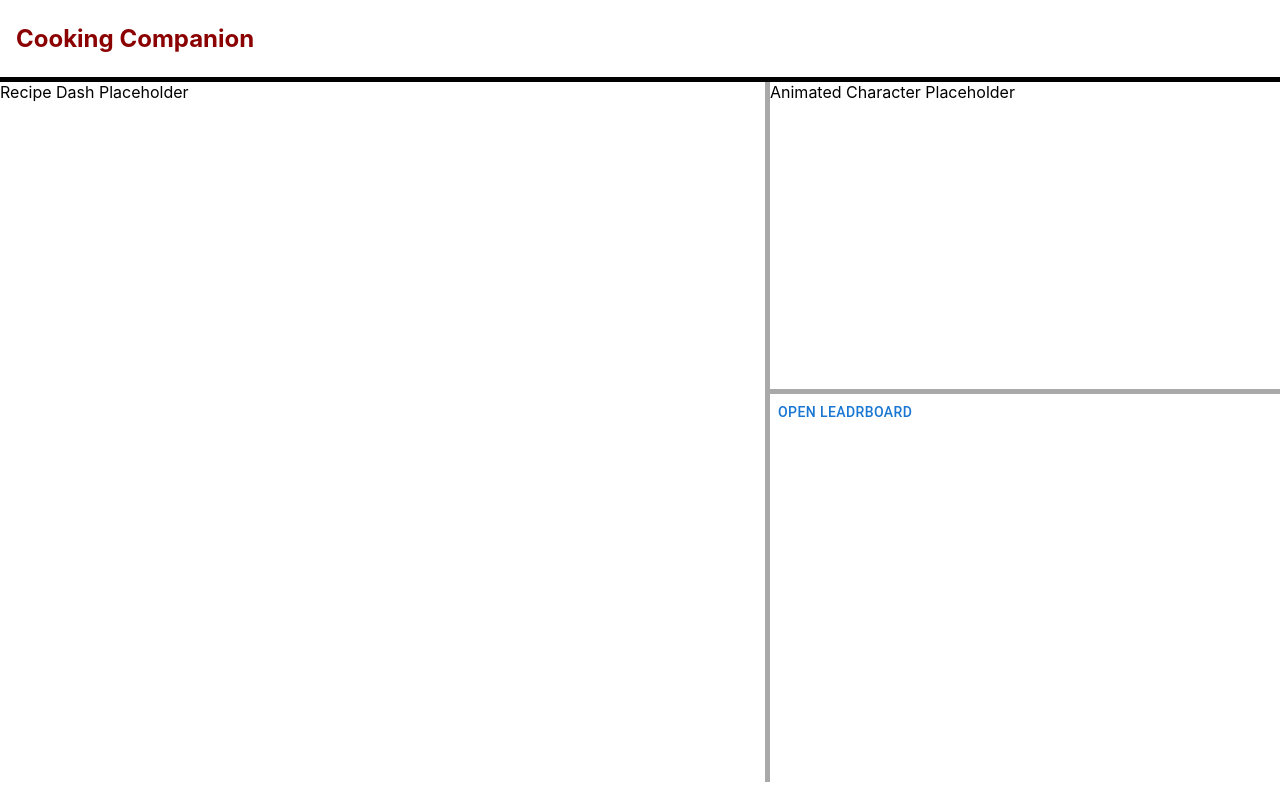
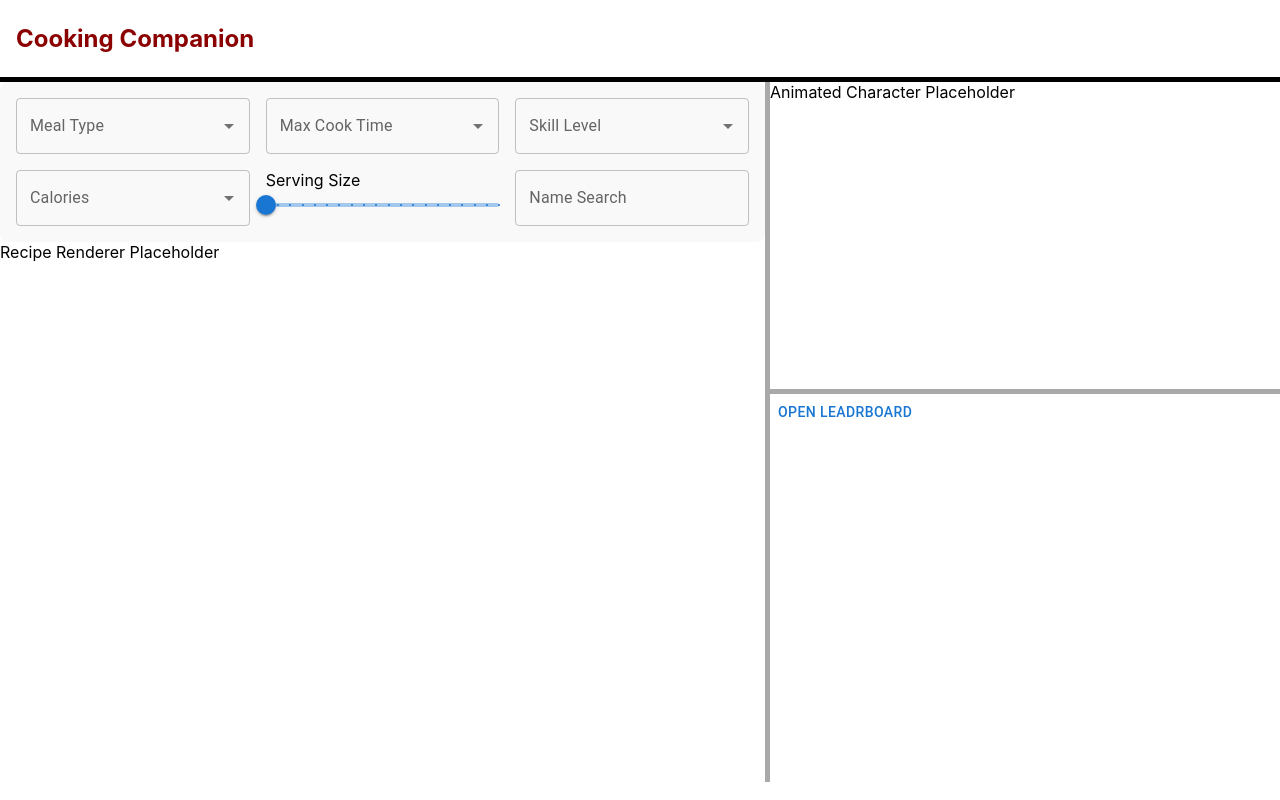
Before and after one commit to 4rcher0116/cooking-companion, a React (Create React App) app: page /dashboard in a window 1280 px wide. Built offline with nearby package versions, Linux system fonts and the light colour scheme.

Commit message:
Filter menu component

```diff
--- a/src/components/DashboardModules/RecipeDashboard.tsx
+++ b/src/components/DashboardModules/RecipeDashboard.tsx
@@ -1,32 +1,109 @@
-import React from 'react'
+import {
+  TextField,
+  Slider,
+  Autocomplete,
+  FormControl,
+  FormLabel,
+  RadioGroup,
+  FormControlLabel,
+  Radio,
+  Grid,
+} from "@mui/material";
 import styles from './styles/_RecipeDashboard.module.css'
 
 const RecipeDashboard = () => {
   return (
     <div>
-        <div>Filter Menu Placeholder</div>
+        <FilterMenu />
         <div>Recipe Renderer Placeholder</div>
     </div>
   )
 }
 
+
 const FilterMenu = () => {
-  /**
-   * Filters to implement
-   * Meal type - autocomplete - Options: breakfast, lunch, dinner, snack/dessert
-   * Max Cook time - autocompelte - Options: 'Quick(under 15 minutes)', 'Short(15-30 minutes)', 'Moderate (30-60 minutes)', 'Long (60-90 minutes)', 'Unlimited/No Limit',
-   * Serving size - slider - 1-20
-   * Skill level - options: beginner, intermediate, advanced
-   * calories - autocomplete - Options: Low(under 200 calories), Moderate (under 400 calories), standard (under 600 calories), hearty ( under 800 calories), high (over 800 calories)
-   * Name search - text field
-
-  */
+  // Options for the autocomplete fields
+  const mealTypeOptions = ["Breakfast", "Lunch", "Dinner", "Snack/Dessert"];
+  const cookTimeOptions = [
+    "Quick (under 15 minutes)",
+    "Short (15-30 minutes)",
+    "Moderate (30-60 minutes)",
+    "Long (60-90 minutes)",
+    "Unlimited/No Limit",
+  ];
+  const calorieOptions = [
+    "Low (under 200 calories)",
+    "Moderate (under 400 calories)",
+    "Standard (under 600 calories)",
+    "Hearty (under 800 calories)",
+    "High (over 800 calories)",
+  ];
+  const skillLevelOptions = ["Beginner", "Intermediate", "Advanced"];
 
   return (
     <div className={styles.filterMenuContainer}>
-
+      <Grid container spacing={2}>
+        {/* Row 1 */}
+        <Grid item xs={4}>
+          <Autocomplete
+            options={mealTypeOptions}
+            renderInput={(params) => (
+              <TextField {...params} label="Meal Type" variant="outlined" />
+            )}
+            className={styles.filterItem}
+          />
+        </Grid>
+        <Grid item xs={4}>
+          <Autocomplete
+            options={cookTimeOptions}
+            renderInput={(params) => (
+              <TextField {...params} label="Max Cook Time" variant="outlined" />
+            )}
+            className={styles.filterItem}
+          />
+        </Grid>
+        <Grid item xs={4}>
+          <Autocomplete
+            options={skillLevelOptions}
+            renderInput={(params) => (
+              <TextField {...params} label="Skill Level" variant="outlined" />
+            )}
+            className={styles.filterItem}
+          />
+        </Grid>
+        {/* Row 2 */}
+        <Grid item xs={4}>
+          <Autocomplete
+            options={calorieOptions}
+            renderInput={(params) => (
+              <TextField {...params} label="Calories" variant="outlined" />
+            )}
+            className={styles.filterItem}
+          />
+        </Grid>
+        <Grid item xs={4}>
+          <div className={styles.filterItem}>
+            <label>Serving Size</label>
+            <Slider
+              defaultValue={1}
+              step={1}
+              marks
+              min={1}
+              max={20}
+              valueLabelDisplay="auto"
+            />
+          </div>
+        </Grid>
+        <Grid item xs={4}>
+          <TextField
+            label="Name Search"
+            variant="outlined"
+            className={styles.filterItem}
+          />
+        </Grid>
+      </Grid>
     </div>
-  )
-}
+  );
+};
 
 export default RecipeDashboard
--- a/src/components/DashboardModules/styles/_RecipeDashboard.module.css
+++ b/src/components/DashboardModules/styles/_RecipeDashboard.module.css
@@ -1,5 +1,9 @@
 .filterMenuContainer {
-    display: flex;
-    flex-wrap: wrap;
-    width: 100%;
+  padding: 16px;
+  background-color: #f9f9f9;
+  border-radius: 8px;
 }
+
+.filterItem {
+  width: 100%;
+}
--- a/src/views/Dashboard.tsx
+++ b/src/views/Dashboard.tsx
@@ -2,6 +2,7 @@ import React from "react";
 import styles from "./styles/_Dashboard.module.css";
 import { Button, Modal } from "@mui/material";
 import LeaderboardScreen from "../components/DashboardModules/LeaderboardScreen";
+import RecipeDashboard from "../components/DashboardModules/RecipeDashboard";
 
 const Dashboard = () => {
   const [open, setOpen] = React.useState(false);
@@ -15,7 +16,7 @@ const Dashboard = () => {
       </div>
       <div className={styles.body}>
         <div className={styles.recipeDashboardContainer}>
-          Recipe Dash Placeholder
+          <RecipeDashboard />
         </div>
         <div className={styles.rightContainer}>
           <div className={styles.animatedCharacterContainer}>
```
